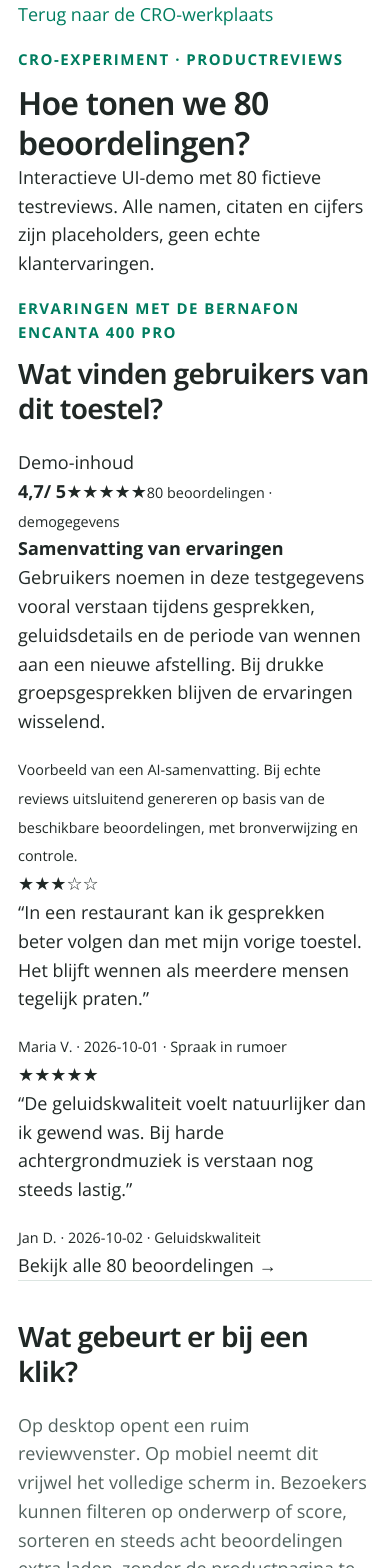
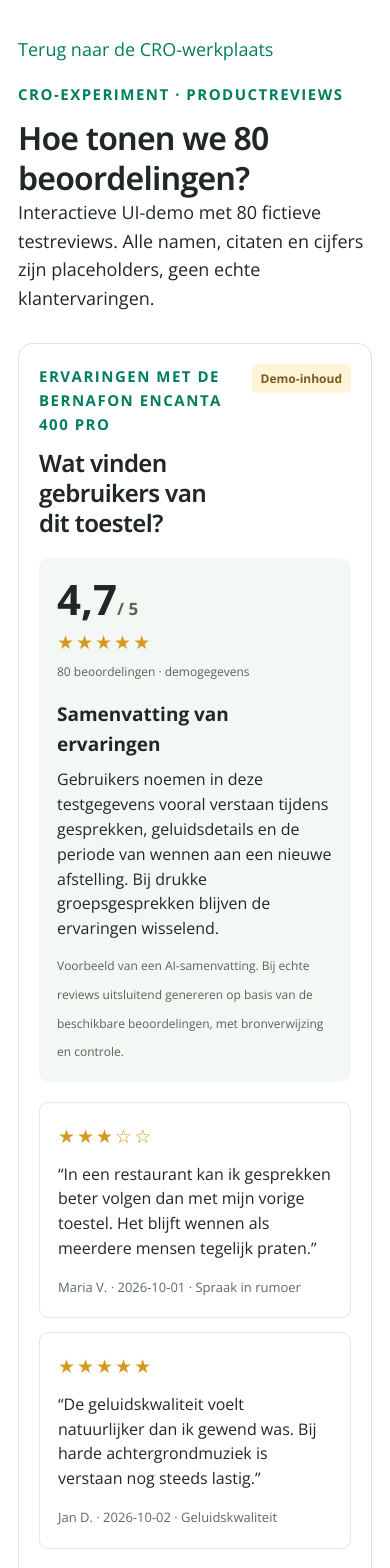
Before and after one commit to jo0stjo0st/oogvoororen-cro, a Next.js app: page /experimenten/reviews in a window 390 px wide. Shown: the top 1568 px of the page. Built offline with nearby package versions, Linux system fonts and the light colour scheme.

Commit message:
Style reviews summary and full-screen responsive review modal

```diff
--- a/src/app/globals.css
+++ b/src/app/globals.css
@@ -2189,3 +2189,34 @@ td {
 .cro-info-document-list>div{display:flex;justify-content:space-between;gap:16px;padding:14px;background:#f4f8f5;border-radius:8px}
 .cro-info-document-list span{color:#617268;font-size:14px}
 @media(max-width:760px){.cro-highlight-grid{grid-template-columns:1fr}.cro-info-document-list>div{display:block}.cro-info-document-list span{display:block;margin-top:4px}}
+
+/* Review experiment: concise product page and accessible modal */
+.cro-reviews-page{padding:35px 0 70px}.cro-reviews-page>p{max-width:820px}
+.cro-reviews-card{margin:30px 0 40px;padding:32px;background:#fff;border:1px solid #d9e6dd;border-radius:14px}
+.cro-reviews-head{display:flex;align-items:start;justify-content:space-between;gap:15px}
+.cro-reviews-head h2{font-size:29px;line-height:1.25;margin:8px 0 20px}
+.cro-reviews-demo{font-size:12px;font-weight:700;color:#785c20;background:#fff3d8;padding:5px 9px;border-radius:5px;white-space:nowrap}
+.cro-reviews-summary{display:grid;grid-template-columns:190px minmax(0,1fr);gap:24px;padding:24px;background:#f3f8f4;border-radius:10px}
+.cro-reviews-score{display:flex;flex-direction:column;gap:5px}
+.cro-reviews-score>strong{font-size:42px;line-height:1.1}.cro-reviews-score>strong span{font-size:17px;color:#53685a}
+.cro-reviews-stars{color:#d49a20;letter-spacing:2px;white-space:nowrap;font-size:19px}
+.cro-reviews-score small,.cro-reviews-insights small{font-size:12px;color:#52665b;line-height:1.5}
+.cro-reviews-insights strong{font-size:19px}.cro-reviews-insights p{font-size:16px;line-height:1.55;margin:8px 0}
+.cro-reviews-preview{display:grid;grid-template-columns:repeat(2,minmax(0,1fr));gap:14px;margin:20px 0}
+.cro-reviews-preview article,.cro-reviews-dialog-list article{padding:18px;border:1px solid #e0e9e2;border-radius:9px}
+.cro-reviews-preview p,.cro-reviews-dialog-list p{font-size:16px;line-height:1.55;margin:10px 0}
+.cro-reviews-preview small,.cro-reviews-dialog-list small{font-size:13px;color:#5c6c63}
+.cro-reviews-button{padding:13px 22px;border:0;border-radius:8px;background:#007e5b;color:white;font-size:16px;font-weight:700;cursor:pointer}
+.cro-reviews-button:hover{background:#006b4e}
+.cro-reviews-overlay{position:fixed;inset:0;z-index:9999;background:rgba(17,33,26,.6);display:flex;align-items:center;justify-content:center;padding:24px}
+.cro-reviews-dialog{width:min(850px,100%);max-height:90vh;overflow-y:auto;background:#fff;border-radius:14px;padding:28px}
+.cro-reviews-dialog-header{display:flex;justify-content:space-between;gap:15px;align-items:start}
+.cro-reviews-dialog-header h2{margin:10px 0 4px;font-size:28px}
+.cro-reviews-dialog-header p{margin:0 0 18px}
+.cro-reviews-close{font-size:32px;line-height:1;border:0;background:#f1f4f2;border-radius:8px;padding:5px 12px;cursor:pointer}
+.cro-reviews-filters{display:grid;grid-template-columns:repeat(3,minmax(0,1fr));gap:12px;margin:0 0 20px}
+.cro-reviews-filters label{display:grid;gap:6px;font-size:13px;font-weight:700}
+.cro-reviews-filters select{width:100%;min-width:0;padding:10px;border:1px solid #b9c9be;border-radius:7px;background:#fff;color:#1c3026;font-size:15px}
+.cro-reviews-dialog-list{display:grid;gap:12px}
+.cro-reviews-dialog-list>.cro-reviews-button{justify-self:start;margin:8px 0}
+@media(max-width:700px){.cro-reviews-card{padding:20px}.cro-reviews-head h2{font-size:24px}.cro-reviews-summary{grid-template-columns:1fr;padding:18px;gap:18px}.cro-reviews-preview{grid-template-columns:1fr}.cro-reviews-overlay{padding:0}.cro-reviews-dialog{width:100%;max-height:100dvh;height:100dvh;border-radius:0;padding:18px}.cro-reviews-filters{grid-template-columns:1fr}.cro-reviews-dialog-header h2{font-size:23px}}
```
